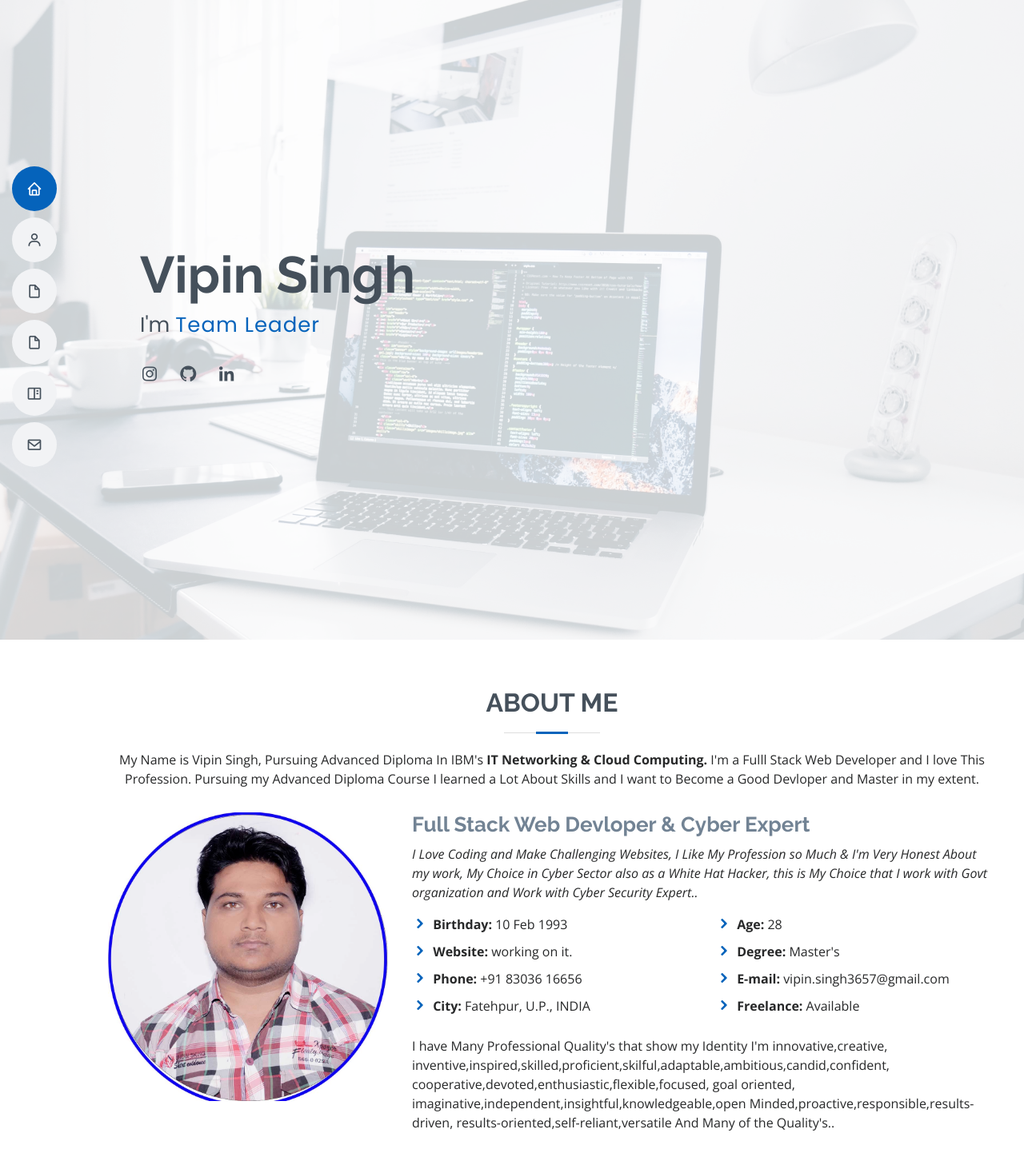
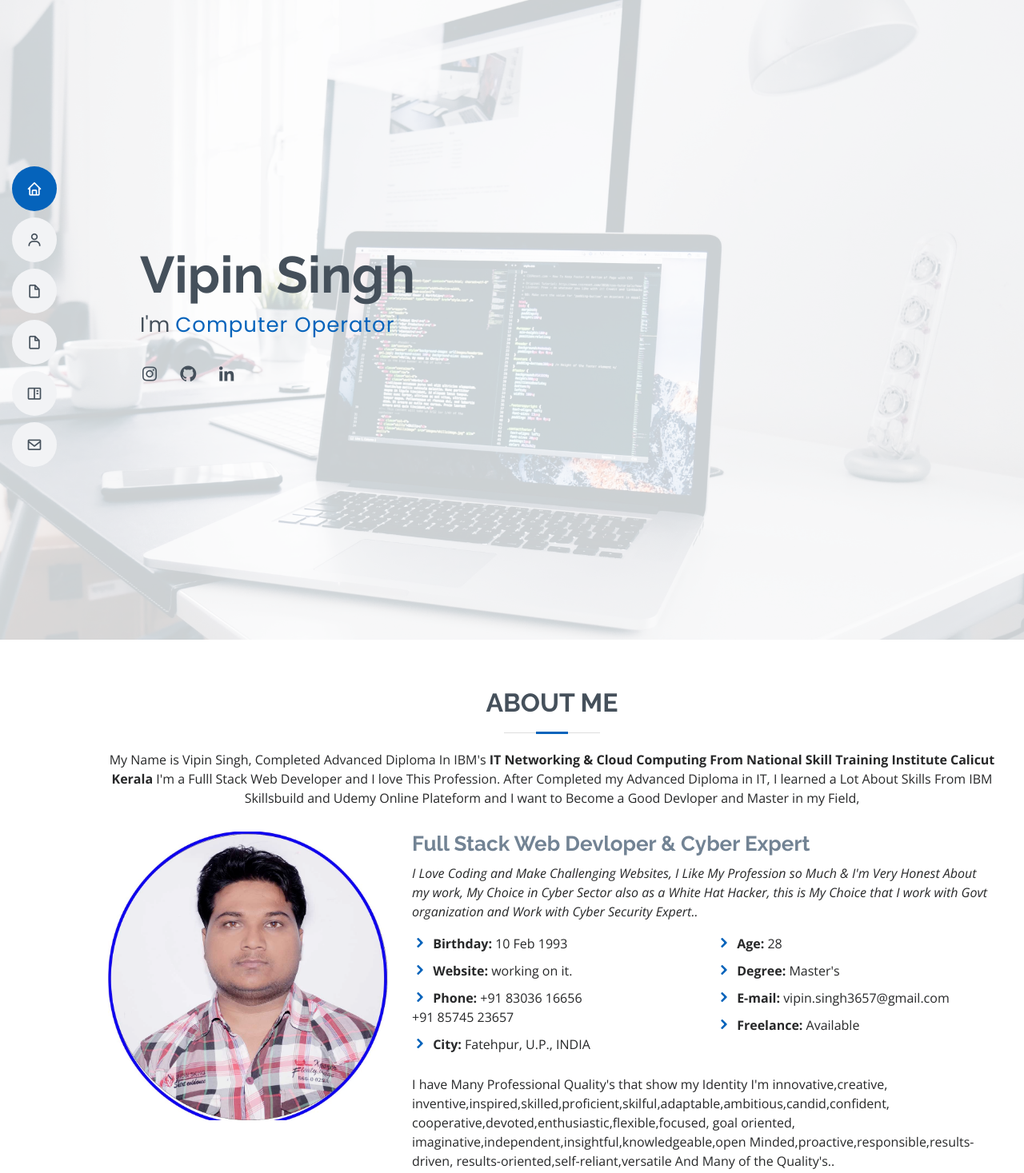
Before and after one commit to VipinSinghIBM/vipin_singh, a plain HTML site: page index.html in a window 1280 px wide. Shown: the top 1467 px of the page at 80% size. Drawn offline with nearby package versions, Linux system fonts and the light colour scheme.

Commit message:
Update index.html

```diff
--- a/index.html
+++ b/index.html
@@ -56,7 +56,7 @@
   <section id="hero" class="d-flex flex-column justify-content-center">
     <div class="container" data-aos="zoom-in" data-aos-delay="100">
       <h1>Vipin Singh</h1>
-      <p>I'm <span class="typed" data-typed-items="Web Designer, Team Leader, Cyber Expert, Cloud Architecture "></span></p>
+      <p>I'm <span class="typed" data-typed-items="Web Designer, Computer Operator, Team Leader, Cyber Security Task, Cloud Architecture, Networking "></span></p>
       <div class="social-links">
         <a href="https://www.instagram.com/vipinsingh10/" class="instagram"><i class="bx bxl-instagram"></i></a>
         <a href="https://github.com/VipinSinghIBM" class="google-plus"><i class="bx bxl-github"></i></a>
@@ -73,7 +73,7 @@
 
         <div class="section-title">
           <h2>About Me</h2>
-          <p>My Name is Vipin Singh, Pursuing Advanced Diploma In IBM's <b>IT Networking &amp; Cloud Computing. </b> I'm a Fulll Stack Web Developer and I love This Profession. Pursuing my Advanced Diploma Course I learned a Lot About Skills and I want to Become a Good Devloper and Master in my extent.</p>
+          <p>My Name is Vipin Singh, Completed  Advanced Diploma In IBM's <b>IT Networking &amp; Cloud Computing From National Skill Training Institute Calicut Kerala </b> I'm a Fulll Stack Web Developer and I love This Profession. After Completed my Advanced Diploma in IT, I learned a Lot About Skills From IBM Skillsbuild and Udemy Online Plateform and I want to Become a Good Devloper and Master in my Field, </p>
         </div>
 
         <div class="row">
@@ -90,7 +90,7 @@
                 <ul>
                   <li><i class="icofont-rounded-right"></i> <strong>Birthday:</strong> 10 Feb 1993</li>
                   <li><i class="icofont-rounded-right"></i> <strong>Website:</strong> working on it.</li>
-                  <li><i class="icofont-rounded-right"></i> <strong>Phone:</strong> +91 83036 16656</li>
+                  <li><i class="icofont-rounded-right"></i> <strong>Phone:</strong> +91 83036 16656 <br> +91 85745 23657</li>
                   <li><i class="icofont-rounded-right"></i> <strong>City:</strong> Fatehpur, U.P., INDIA</li>
                 </ul>
               </div>
```
